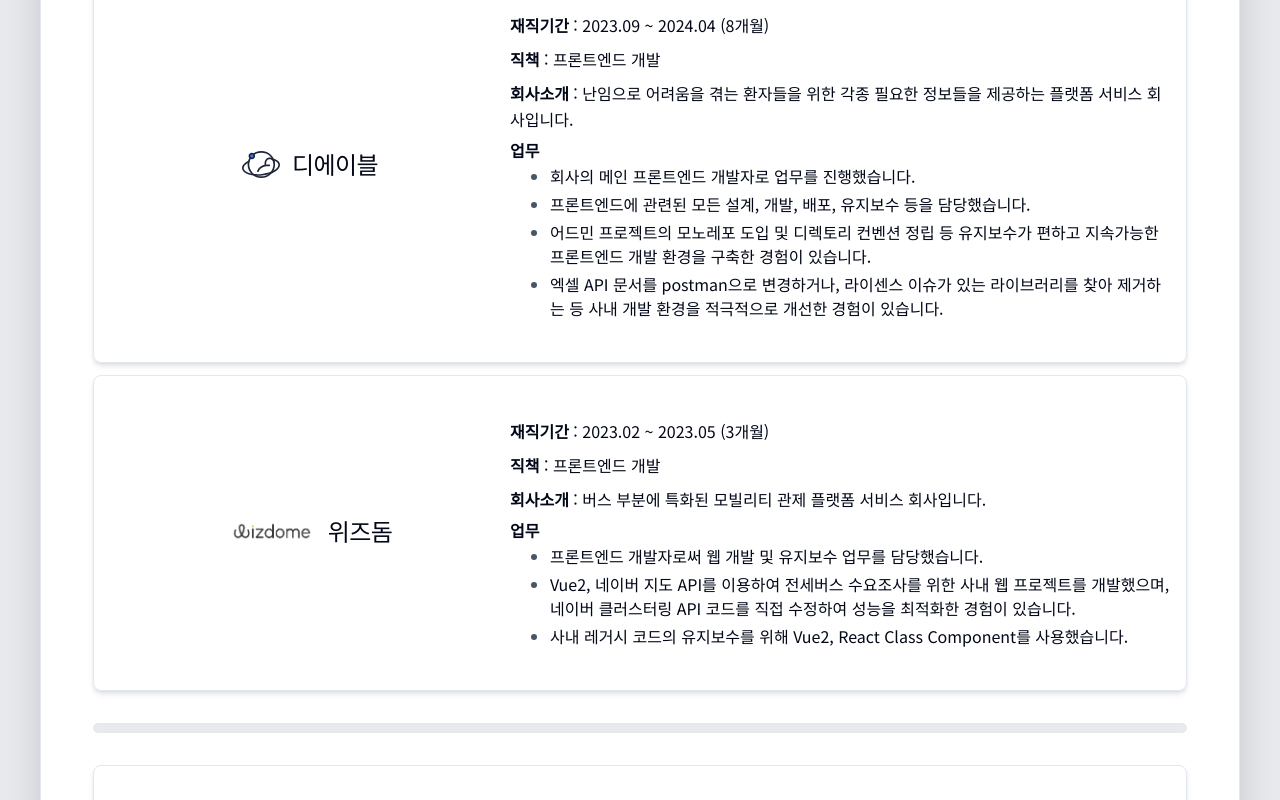
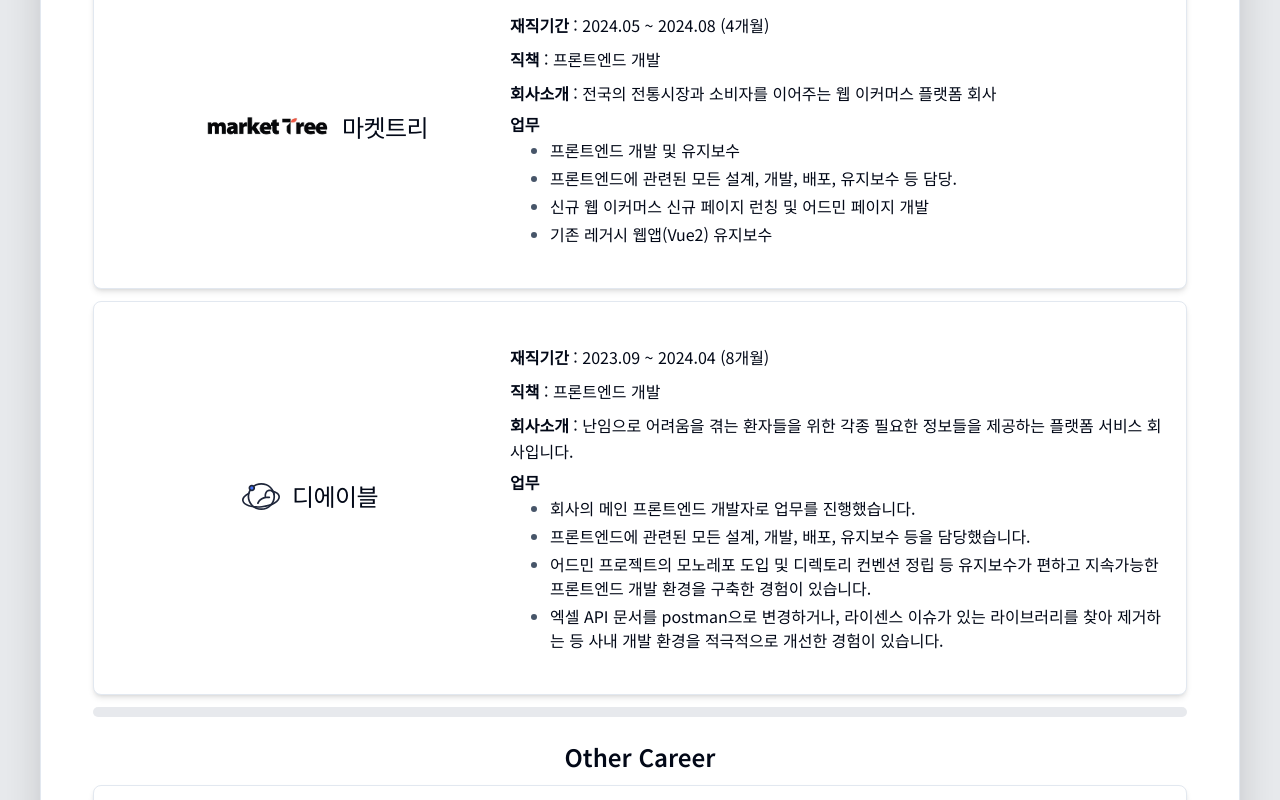
Before and after one commit to 2duckchun/portfolio, a Next.js app: page / in a window 1280 px wide. Shown: the part 2240-3040 px from the top of the page. Built offline with nearby package versions, Linux system fonts and the light colour scheme.

Commit message:
refact: refactoring structure of career-container

```diff
--- a/src/layers/widgets/intro-block/career-container.tsx
+++ b/src/layers/widgets/intro-block/career-container.tsx
@@ -13,7 +13,76 @@ const CareerContainer: FunctionComponent<CareerContainerProps> = ({
       className="h-fit w-full bg-gray-300/50 px-3 py-5 lg:p-10"
     >
       <InnerCard cardTitle="Career" cardDescription="">
+        <DeveloperCarrer />
+        <Separator />
+        <OtherCarrer />
+      </InnerCard>
+    </section>
+  )
+}
+
+export { CareerContainer }
+
+const Separator = () => {
+  return <div className="my-3 h-[10px] rounded-xl bg-gray-200/90" />
+}
+
+const DeveloperCarrer = () => {
+  return (
     <div className="flex flex-col gap-3">
+      <MarketTree />
+      <Dable />
+    </div>
+  )
+}
+
+const MarketTree = () => {
+  return (
+    <Alert className="m-auto flex flex-col py-10 shadow-md md:flex-row">
+      <AlertTitle className="flex items-center justify-center py-4 text-xl md:min-w-[400px] md:text-2xl">
+        <Image
+          width={50}
+          height={50}
+          alt={'마켓트리'}
+          unoptimized
+          style={{
+            width: '150px'
+          }}
+          className="block"
+          src={'/images/project/marketTree.jpg'}
+        />
+        마켓트리
+      </AlertTitle>
+      <AlertDescription className="text-base">
+        <div className="flex h-full flex-col justify-center gap-1">
+          <CarrerInfomation
+            title={'재직기간'}
+            infomation={`2024.05 ~ 2024.08 (4개월)`}
+          />
+          <CarrerInfomation title={'직책'} infomation={`프론트엔드 개발`} />
+          <CarrerInfomation
+            title={'회사소개'}
+            infomation={`전국의 전통시장과 소비자를 이어주는 웹 이커머스 플랫폼 회사`}
+          />
+          <div>
+            <span className="font-bold">업무</span>
+            <ul className="list-disc pl-10 marker:text-slate-600">
+              <li>프론트엔드 개발 및 유지보수</li>
+              <li>
+                프론트엔드에 관련된 모든 설계, 개발, 배포, 유지보수 등 담당.
+              </li>
+              <li>신규 웹 이커머스 신규 페이지 런칭 및 어드민 페이지 개발</li>
+              <li>기존 레거시 웹앱(Vue2) 유지보수</li>
+            </ul>
+          </div>
+        </div>
+      </AlertDescription>
+    </Alert>
+  )
+}
+
+const Dable = () => {
+  return (
     <Alert className="m-auto flex flex-col py-10 shadow-md md:flex-row">
       <AlertTitle className="flex items-center justify-center py-4 text-xl md:min-w-[400px] md:text-2xl">
         <Image
@@ -28,23 +97,21 @@ const CareerContainer: FunctionComponent<CareerContainerProps> = ({
       <AlertDescription className="text-base">
         <div className="flex h-full flex-col justify-center gap-1">
           <p>
-                  <span className="font-bold">재직기간</span> : 2023.09 ~
-                  2024.04 (8개월)
+            <span className="font-bold">재직기간</span> : 2023.09 ~ 2024.04
+            (8개월)
           </p>
           <p>
             <span className="font-bold">직책</span> : 프론트엔드 개발
           </p>
           <p>
-                  <span className="font-bold">회사소개</span> : 난임으로
-                  어려움을 겪는 환자들을 위한 각종 필요한 정보들을 제공하는
-                  플랫폼 서비스 회사입니다.
+            <span className="font-bold">회사소개</span> : 난임으로 어려움을 겪는
+            환자들을 위한 각종 필요한 정보들을 제공하는 플랫폼 서비스
+            회사입니다.
           </p>
           <div>
             <span className="font-bold">업무</span>
             <ul className="list-disc pl-10 marker:text-slate-600">
-                    <li>
-                      회사의 메인 프론트엔드 개발자로 업무를 진행했습니다.
-                    </li>
+              <li>회사의 메인 프론트엔드 개발자로 업무를 진행했습니다.</li>
               <li>
                 프론트엔드에 관련된 모든 설계, 개발, 배포, 유지보수 등을
                 담당했습니다.
@@ -55,61 +122,38 @@ const CareerContainer: FunctionComponent<CareerContainerProps> = ({
                 경험이 있습니다.
               </li>
               <li>
-                      엑셀 API 문서를 postman으로 변경하거나, 라이센스 이슈가
-                      있는 라이브러리를 찾아 제거하는 등 사내 개발 환경을
-                      적극적으로 개선한 경험이 있습니다.
+                엑셀 API 문서를 postman으로 변경하거나, 라이센스 이슈가 있는
+                라이브러리를 찾아 제거하는 등 사내 개발 환경을 적극적으로 개선한
+                경험이 있습니다.
               </li>
             </ul>
           </div>
         </div>
       </AlertDescription>
     </Alert>
-          <Alert className="m-auto flex flex-col py-10 shadow-md md:flex-row ">
-            <AlertTitle className="flex items-center justify-center py-4 text-xl md:min-w-[400px] md:text-2xl">
-              <Image
-                width={100}
-                height={50}
-                alt={'위즈돔'}
-                className="pr-3 "
-                src={'/images/project/wizdome.webp'}
-              />
-              위즈돔
-            </AlertTitle>
-            <AlertDescription className="text-base">
-              <div className="flex h-full flex-col justify-center gap-1">
+  )
+}
+
+const CarrerInfomation = ({
+  title,
+  infomation
+}: {
+  title: string
+  infomation: string
+}) => {
+  return (
     <p>
-                  <span className="font-bold">재직기간</span> : 2023.02 ~
-                  2023.05 (3개월)
+      <span className="font-bold">{title}</span> : <span>{infomation}</span>
     </p>
-                <p>
-                  <span className="font-bold">직책</span> : 프론트엔드 개발
-                </p>
-                <p>
-                  <span className="font-bold">회사소개</span> : 버스 부분에
-                  특화된 모빌리티 관제 플랫폼 서비스 회사입니다.
-                </p>
-                <div>
-                  <span className="font-bold">업무</span>
-                  <ul className="list-disc pl-10 marker:text-slate-600">
-                    <li>
-                      프론트엔드 개발자로써 웹 개발 및 유지보수 업무를
-                      담당했습니다.
-                    </li>
-                    <li>
-                      Vue2, 네이버 지도 API를 이용하여 전세버스 수요조사를 위한
-                      사내 웹 프로젝트를 개발했으며, 네이버 클러스터링 API
-                      코드를 직접 수정하여 성능을 최적화한 경험이 있습니다.
-                    </li>
-                    <li>
-                      사내 레거시 코드의 유지보수를 위해 Vue2, React Class
-                      Component를 사용했습니다.
-                    </li>
-                  </ul>
-                </div>
-              </div>
-            </AlertDescription>
-          </Alert>
-          <div className="my-5 h-[10px] rounded-xl bg-gray-200/90"></div>
+  )
+}
+
+const CarrerJobDirection = () => {}
+
+const OtherCarrer = () => {
+  return (
+    <>
+      <h3 className="py-3 text-center text-2xl font-semibold">Other Career</h3>
       <Alert className="m-auto flex flex-col py-10 shadow-md md:flex-row ">
         <AlertTitle className="flex items-center justify-center py-4 text-xl md:min-w-[400px] md:text-2xl">
           <Image
@@ -124,8 +168,8 @@ const CareerContainer: FunctionComponent<CareerContainerProps> = ({
         <AlertDescription className="text-base">
           <div className="flex h-full flex-col justify-center gap-1">
             <p>
-                  <span className="font-bold">재직기간</span> : 2019.12 ~
-                  2022.04 (2년 4개월)
+              <span className="font-bold">재직기간</span> : 2019.12 ~ 2022.04
+              (2년 4개월)
             </p>
             <p>
               <span className="font-bold">직책</span> : 사원
@@ -138,27 +182,21 @@ const CareerContainer: FunctionComponent<CareerContainerProps> = ({
               <span className="font-bold">업무</span>
               <ul className="list-disc pl-10 marker:text-slate-600">
                 <li>
-                      통계청 소속의 국내 사료 생산 및 원료 사용량을
-                      관리했습니다.
+                  통계청 소속의 국내 사료 생산 및 원료 사용량을 관리했습니다.
                 </li>
                 <li>
-                      로이터, 블룸버그 등 외신과 공시자료를 활용하여 국제 곡물
-                      시장 및 물류 동향을 분석하고 농림부 및 사료업계에
-                      고지했습니다.
+                  로이터, 블룸버그 등 외신과 공시자료를 활용하여 국제 곡물 시장
+                  및 물류 동향을 분석하고 농림부 및 사료업계에 고지했습니다.
                 </li>
                 <li>
-                      사료산업 보호를 위해 사료원료의 할당관세 배정 근거를
-                      조사하고 효과를 분석했습니다.
+                  사료산업 보호를 위해 사료원료의 할당관세 배정 근거를 조사하고
+                  효과를 분석했습니다.
                 </li>
               </ul>
             </div>
           </div>
         </AlertDescription>
       </Alert>
-        </div>
-      </InnerCard>
-    </section>
+    </>
   )
 }
-
-export { CareerContainer }
```
Lines whose indentation alone changed are shown as unchanged.
